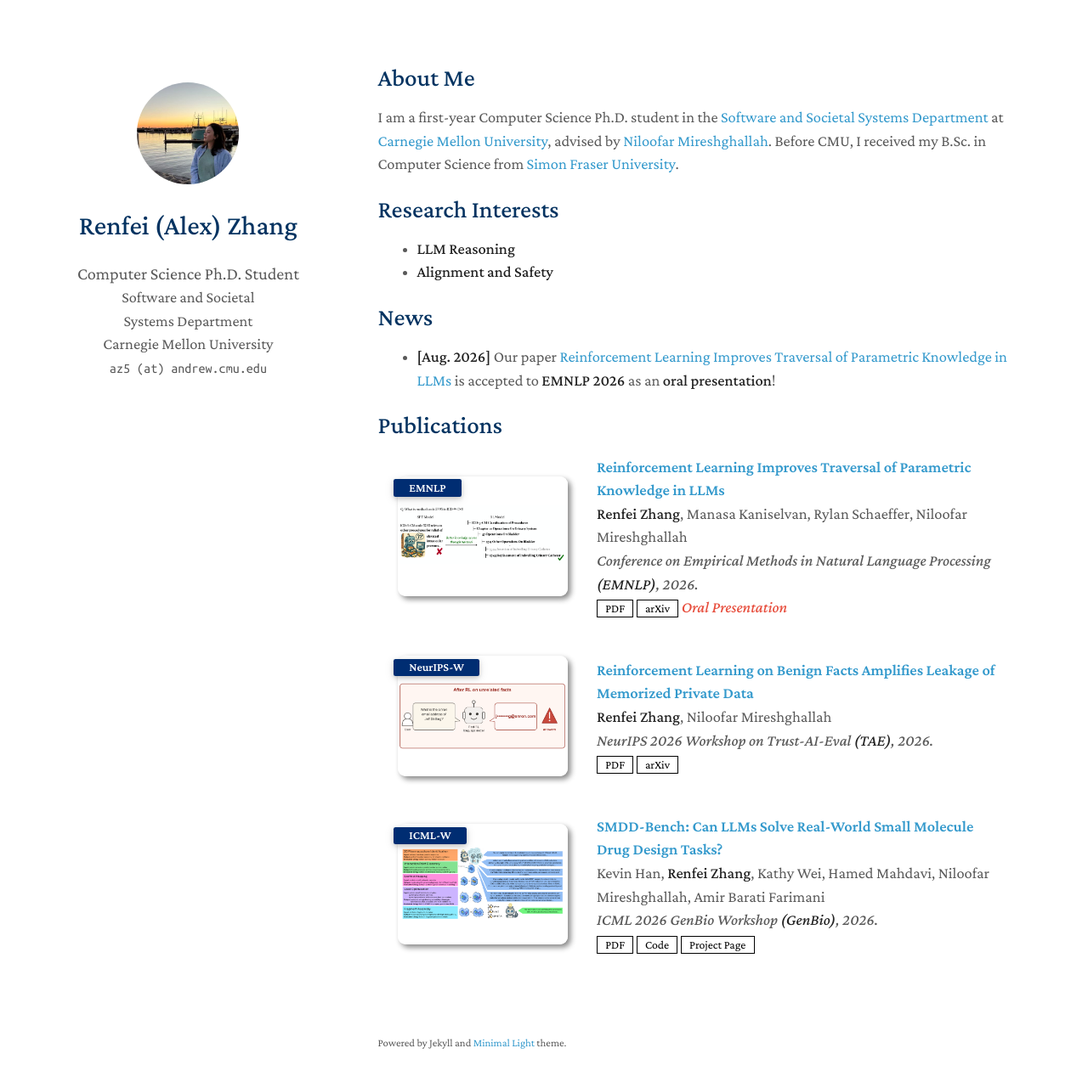
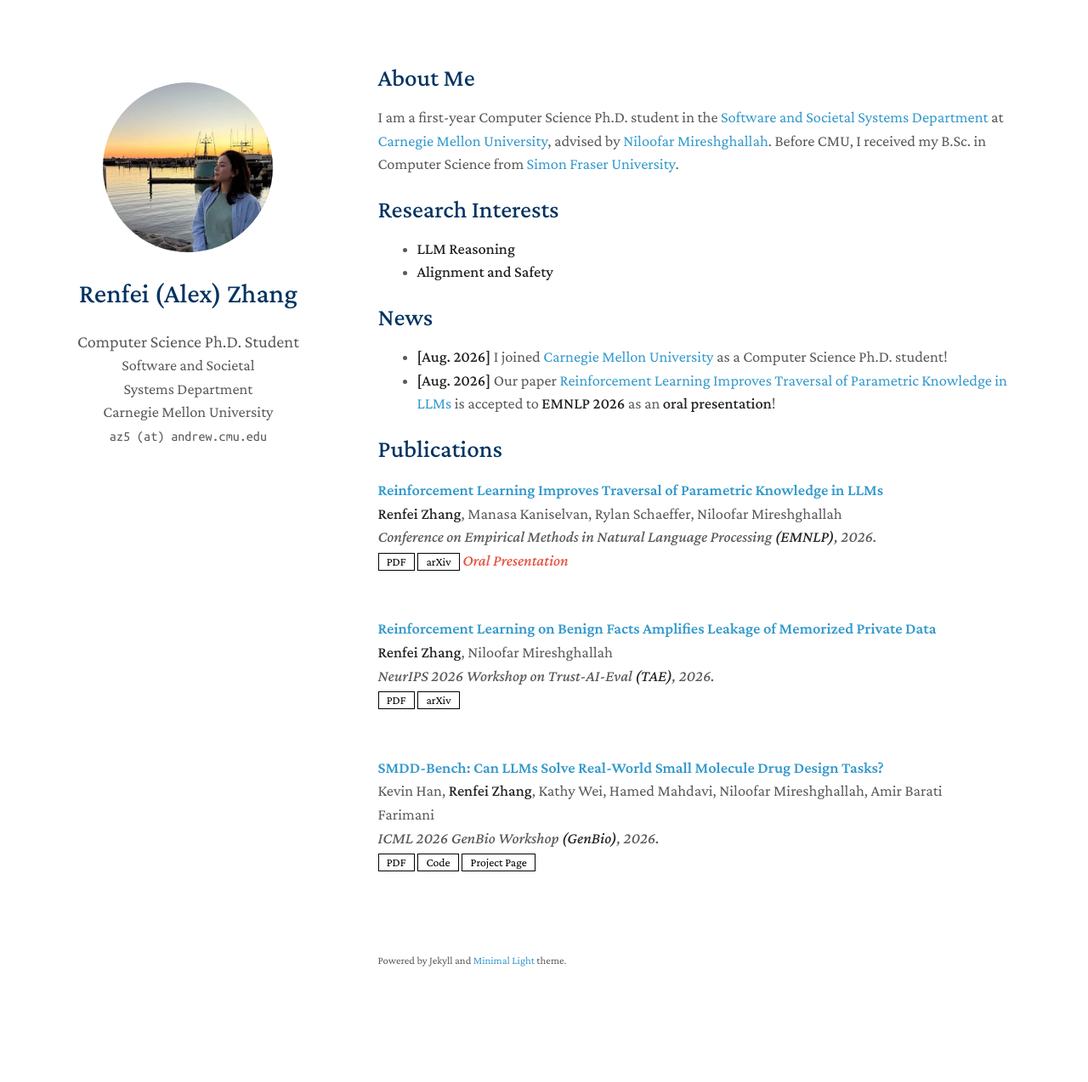
Before and after one commit to Alexxx0323/Alexxx0323.github.io, a Jekyll site: the page built from index.md, in a window 1280 px wide and 1321 px high. Shown: the top 1274 px of the window at 85% size. Built offline with Jekyll 4.4.1, drawn with Linux system fonts in a browser that asks for light colours; a style sheet for code colours, icons or effects is not loaded; our own code applies the rules of GitHub Pages for plain Markdown files.

Commit message:
Drop paper teaser figures, enlarge avatar, add CMU news item
Co-Authored-By: Claude Fable 5.2 <noreply@anthropic.com>
Claude-Session: https://claude.ai/code/session_016rMYqqzVF8Pd7zq4E7GbqC

```diff
--- a/_includes/publications.md
+++ b/_includes/publications.md
@@ -7,15 +7,7 @@
 
 <li>
 <div class="pub-row">
-  <div class="col-sm-3 abbr" style="position: relative;padding-right: 15px;padding-left: 15px;">
-    {% if link.image %}
-    <img src="{{ link.image }}" class="teaser img-fluid z-depth-1" style="width=100;height=40%">
-    {% if link.conference_short %}
-    <abbr class="badge">{{ link.conference_short }}</abbr>
-    {% endif %}
-    {% endif %}
-  </div>
-  <div class="col-sm-9" style="position: relative;padding-right: 15px;padding-left: 20px;">
+  <div class="col-sm-9" style="position: relative;padding-right: 15px;padding-left: 0;">
       <div class="title"><a href="{{ link.pdf | default: link.paper }}">{{ link.title }}</a></div>
       <div class="author">{{ link.authors }}</div>
       <div class="periodical"><em>{{ link.conference }}</em>
--- a/_sass/minimal-light.scss
+++ b/_sass/minimal-light.scss
@@ -216,7 +216,7 @@ papertitle {
 
       .image.avatar img {
         border-radius: 100%;
-        width: 45%;
+        width: 75%;
         padding: 20px;
         // border: 1px solid #ddd;
         // padding: 3px;
--- a/index.md
+++ b/index.md
@@ -13,6 +13,7 @@ I am a first-year Computer Science Ph.D. student in the [Software and Societal S
 
 ## News
 
+- **[Aug. 2026]** I joined [Carnegie Mellon University](https://www.cmu.edu/) as a Computer Science Ph.D. student!
 - **[Aug. 2026]** Our paper [Reinforcement Learning Improves Traversal of Parametric Knowledge in LLMs](https://arxiv.org/abs/2511.05933) is accepted to **EMNLP 2026** as an **oral presentation**!
 
 {% include_relative _includes/publications.md %}
```
